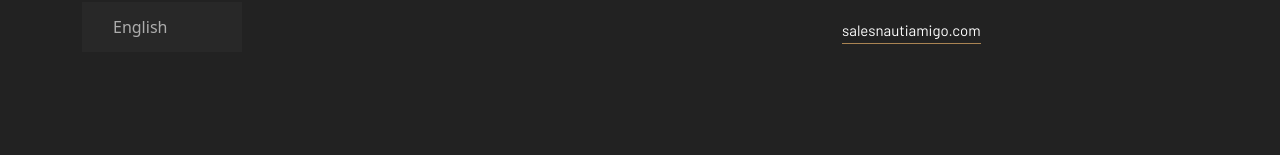
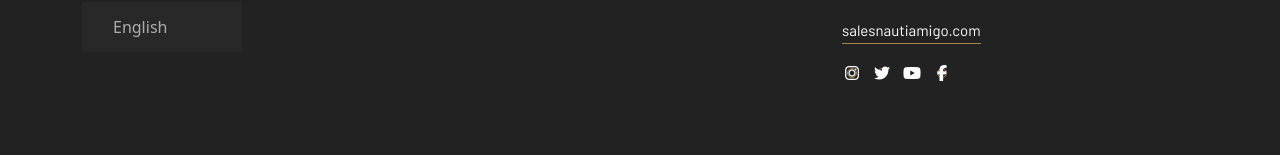
Before and after one commit to Kratagya-Webkorps/nautiamigo-angular, an Angular app: page / in a window 1280 px wide. Shown: the part 10750-10905 px from the top of the page. Built offline with nearby package versions, Linux system fonts and the light colour scheme.

Commit message:
add fonts to footer

```diff
--- a/src/app/components/footer/footer.component.css
+++ b/src/app/components/footer/footer.component.css
@@ -357,3 +357,46 @@ color: #aa8453;
   -webkit-transition: all 500ms ease;
   transition: all 500ms ease;
 }
+
+/**/
+/* FontAwesome Social Icons Styling */
+.footer-social-icons {
+  display: flex;
+  align-items: center;
+  margin-top: 15px;
+  gap: 15px;
+}
+
+.social-icon {
+  display: flex;
+  align-items: center;
+  justify-content: center;
+  width: 10px;
+  height: 10px;
+  background-color: transparent;
+  border: 1px solid #aa8453;
+  border-radius: 50%;
+  color: #fff;
+  font-size: 16px;
+  text-decoration: none;
+  transition: all 0.3s ease;
+  margin-left: 5px;
+}
+
+.social-icon:hover {
+  background-color: #aa8453;
+  color: #fff;
+
+}
+
+.social-icon i {
+  color: inherit;
+}
+
+
+
+.footer-contact-mail .fas {
+  margin-right: 8px;
+  color: #aa8453;
+  font-size: 16px;
+}
--- a/src/app/components/footer/footer.component.html
+++ b/src/app/components/footer/footer.component.html
@@ -41,11 +41,17 @@
                 </p>
                 <p class="footer-contact-mail">salesnautiamigo.com</p>
               </div>
-              <div class="footer-about-social-list">
+              <!-- <div class="footer-about-social-list">
                 <a href="#"><i class="ti-instagram"></i></a>
                 <a href="#"><i class="ti-twitter"></i></a>
                 <a href="#"><i class="ti-youtube"></i></a>
                 <a href="#"><i class="ti-facebook"></i></a>
+              </div> -->
+              <div class="footer-social-icons">
+                <a href="#" class="social-icon"><i class="fab fa-instagram"></i></a>
+                <a href="#" class="social-icon"><i class="fab fa-twitter"></i></a>
+                <a href="#" class="social-icon"><i class="fab fa-youtube"></i></a>
+                <a href="#" class="social-icon"><i class="fab fa-facebook-f"></i></a>
               </div>
             </div>
           </div>
```
